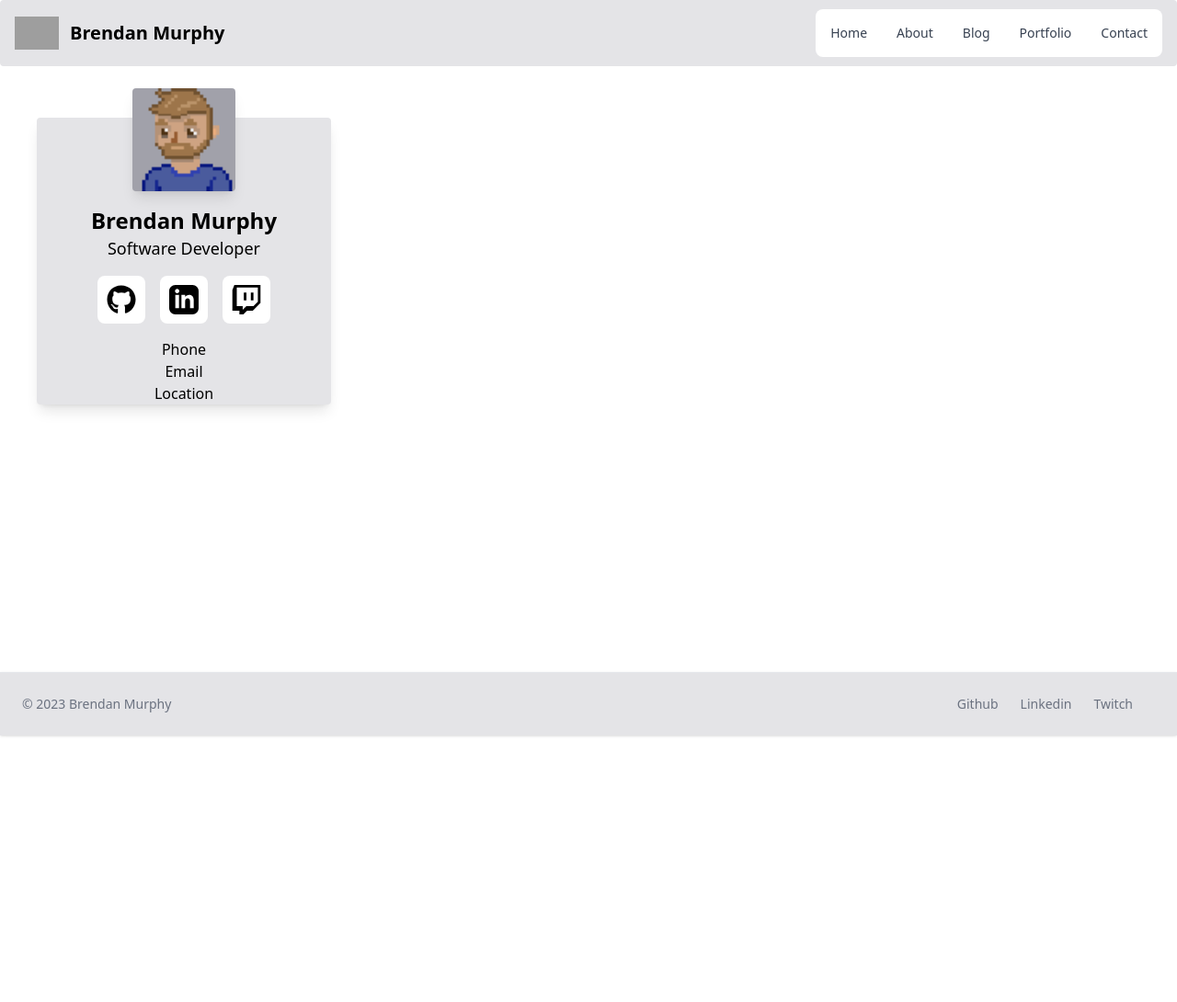
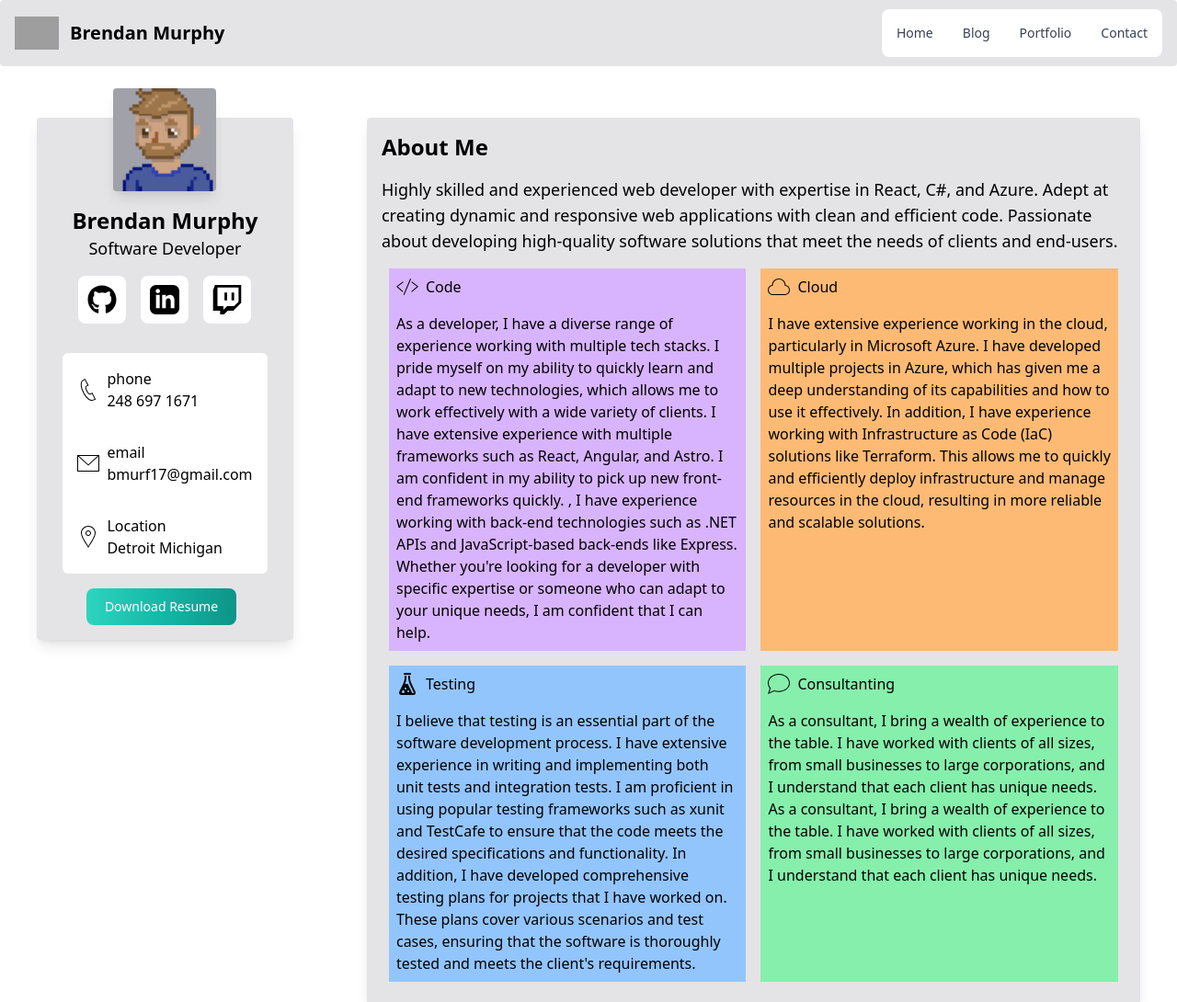
Before and after one commit to bmurf17/Astro-Profile, an Astro site: page / in a window 1280 px wide. Shown: the top 1090 px of the page at 92% size. Before the commit the page ends 800 px from the top, so only its background shows below. Built offline with nearby package versions, Linux system fonts and the light colour scheme; Astro itself is replaced by a stand-in of ours; grey boxes are pictures that could not be loaded.

Commit message:
Home Page and other clean up

```diff
--- a/src/components/Footer.astro
+++ b/src/components/Footer.astro
@@ -2,7 +2,7 @@
 ---
 
 <footer
-  class="fixed bottom-0 left-0 z-20 w-full p-4 bg-zinc-200 border-t border-gray-200 shadow md:flex md:items-center md:justify-between md:p-6 dark:bg-gray-800 dark:border-gray-600"
+  class="bottom-0 left-0 z-20 w-full p-4 bg-zinc-200 border-t border-gray-200 shadow md:flex md:items-center md:justify-between md:p-6 dark:bg-gray-800 dark:border-gray-600"
 >
   <span class="text-sm text-gray-500 sm:text-center dark:text-gray-400"
     >© 2023 Brendan Murphy
--- /dev/null
+++ b/src/components/Hero.astro
@@ -0,0 +1,137 @@
+<div
+  class="relative h-full flex flex-row md:w-1/4 w-auto bg-zinc-200 md:m-10 m-4 justify-center rounded shadow-lg"
+>
+  <div class="absolute h-28 md:w-28 -top-8 bg-zinc-400 rounded shadow-lg">
+    <img class="h-28 md:w-28" src="/profile.png" />
+  </div>
+  <div class="text-center pt-24 px-4">
+    <p class="text-2xl font-bold">Brendan Murphy</p>
+    <p class="text-lg">Software Developer</p>
+    <div class="flex md:flex-row flex-col justify-center pt-4">
+      <div class="md:mr-4 mb-4 rounded-md">
+        <a href="https://github.com/bmurf17">
+          <button
+            type="button"
+            class="text-black bg-white hover:bg-gray-400 focus:ring-4 focus:outline-none focus:ring-blue-300 font-medium rounded-lg text-sm p-2.5 text-center inline-flex items-center"
+          >
+            <svg
+              class="w-8 h-8"
+              aria-hidden="true"
+              focusable="false"
+              data-prefix="fab"
+              data-icon="github"
+              role="img"
+              xmlns="http://www.w3.org/2000/svg"
+              viewBox="0 0 496 512"
+              ><path
+                fill="currentColor"
+                d="M165.9 397.4c0 2-2.3 3.6-5.2 3.6-3.3 .3-5.6-1.3-5.6-3.6 0-2 2.3-3.6 5.2-3.6 3-.3 5.6 1.3 5.6 3.6zm-31.1-4.5c-.7 2 1.3 4.3 4.3 4.9 2.6 1 5.6 0 6.2-2s-1.3-4.3-4.3-5.2c-2.6-.7-5.5 .3-6.2 2.3zm44.2-1.7c-2.9 .7-4.9 2.6-4.6 4.9 .3 2 2.9 3.3 5.9 2.6 2.9-.7 4.9-2.6 4.6-4.6-.3-1.9-3-3.2-5.9-2.9zM244.8 8C106.1 8 0 113.3 0 252c0 110.9 69.8 205.8 169.5 239.2 12.8 2.3 17.3-5.6 17.3-12.1 0-6.2-.3-40.4-.3-61.4 0 0-70 15-84.7-29.8 0 0-11.4-29.1-27.8-36.6 0 0-22.9-15.7 1.6-15.4 0 0 24.9 2 38.6 25.8 21.9 38.6 58.6 27.5 72.9 20.9 2.3-16 8.8-27.1 16-33.7-55.9-6.2-112.3-14.3-112.3-110.5 0-27.5 7.6-41.3 23.6-58.9-2.6-6.5-11.1-33.3 2.6-67.9 20.9-6.5 69 27 69 27 20-5.6 41.5-8.5 62.8-8.5s42.8 2.9 62.8 8.5c0 0 48.1-33.6 69-27 13.7 34.7 5.2 61.4 2.6 67.9 16 17.7 25.8 31.5 25.8 58.9 0 96.5-58.9 104.2-114.8 110.5 9.2 7.9 17 22.9 17 46.4 0 33.7-.3 75.4-.3 83.6 0 6.5 4.6 14.4 17.3 12.1C428.2 457.8 496 362.9 496 252 496 113.3 383.5 8 244.8 8zM97.2 352.9c-1.3 1-1 3.3 .7 5.2 1.6 1.6 3.9 2.3 5.2 1 1.3-1 1-3.3-.7-5.2-1.6-1.6-3.9-2.3-5.2-1zm-10.8-8.1c-.7 1.3 .3 2.9 2.3 3.9 1.6 1 3.6 .7 4.3-.7 .7-1.3-.3-2.9-2.3-3.9-2-.6-3.6-.3-4.3 .7zm32.4 35.6c-1.6 1.3-1 4.3 1.3 6.2 2.3 2.3 5.2 2.6 6.5 1 1.3-1.3 .7-4.3-1.3-6.2-2.2-2.3-5.2-2.6-6.5-1zm-11.4-14.7c-1.6 1-1.6 3.6 0 5.9 1.6 2.3 4.3 3.3 5.6 2.3 1.6-1.3 1.6-3.9 0-6.2-1.4-2.3-4-3.3-5.6-2z"
+              ></path></svg
+            >
+          </button>
+        </a>
+      </div>
+      <div class="md:mr-4 mb-4 rounded-md">
+        <a href="https://www.linkedin.com/in/brendanmurphy17/">
+          <button
+            type="button"
+            class="text-black bg-white hover:bg-gray-400 focus:ring-4 focus:outline-none focus:ring-blue-300 font-medium rounded-lg text-sm p-2.5 text-center inline-flex items-center"
+          >
+            <svg
+              xmlns="http://www.w3.org/2000/svg"
+              class="w-8 h-8"
+              viewBox="0 0 24 24"
+              ><path
+                d="M19 0h-14c-2.761 0-5 2.239-5 5v14c0 2.761 2.239 5 5 5h14c2.762 0 5-2.239 5-5v-14c0-2.761-2.238-5-5-5zm-11 19h-3v-11h3v11zm-1.5-12.268c-.966 0-1.75-.79-1.75-1.764s.784-1.764 1.75-1.764 1.75.79 1.75 1.764-.783 1.764-1.75 1.764zm13.5 12.268h-3v-5.604c0-3.368-4-3.113-4 0v5.604h-3v-11h3v1.765c1.396-2.586 7-2.777 7 2.476v6.759z"
+              ></path></svg
+            >
+          </button>
+        </a>
+      </div>
+      <div class="rounded-md">
+        <a href="https://www.twitch.tv/bmurf17">
+          <button
+            type="button"
+            class="text-black bg-white hover:bg-gray-400 focus:ring-4 focus:outline-none focus:ring-blue-300 font-medium rounded-lg text-sm p-2.5 text-center inline-flex items-center"
+          >
+            <svg
+              xmlns="http://www.w3.org/2000/svg"
+              class="w-8 h-8"
+              viewBox="0 0 24 24"
+              ><path
+                d="M2.149 0l-1.612 4.119v16.836h5.731v3.045h3.224l3.045-3.045h4.657l6.269-6.269v-14.686h-21.314zm19.164 13.612l-3.582 3.582h-5.731l-3.045 3.045v-3.045h-4.836v-15.045h17.194v11.463zm-3.582-7.343v6.262h-2.149v-6.262h2.149zm-5.731 0v6.262h-2.149v-6.262h2.149z"
+                fill-rule="evenodd"
+                clip-rule="evenodd"></path></svg
+            >
+          </button>
+        </a>
+      </div>
+    </div>
+    <div class="flex flex-col justify-start my-4 bg-white rounded-md">
+      <div class="flex flex-row m-4">
+        <div class="mr-2 mt-3">
+          <svg
+            width="24"
+            height="24"
+            xmlns="http://www.w3.org/2000/svg"
+            fill-rule="evenodd"
+            clip-rule="evenodd"
+            ><path
+              d="M8.26 1.289l-1.564.772c-5.793 3.02 2.798 20.944 9.31 20.944.46 0 .904-.094 1.317-.284l1.542-.755-2.898-5.594-1.54.754c-.181.087-.384.134-.597.134-2.561 0-6.841-8.204-4.241-9.596l1.546-.763-2.875-5.612zm7.746 22.711c-5.68 0-12.221-11.114-12.221-17.832 0-2.419.833-4.146 2.457-4.992l2.382-1.176 3.857 7.347-2.437 1.201c-1.439.772 2.409 8.424 3.956 7.68l2.399-1.179 3.816 7.36s-2.36 1.162-2.476 1.215c-.547.251-1.129.376-1.733.376"
+            ></path></svg
+          >
+        </div>
+        <div class="flex flex-col">
+          <p class="text-left">phone</p>
+          <p>248 697 1671</p>
+        </div>
+      </div>
+      <div class="flex flex-row m-4 align-middle">
+        <div class="mr-2 mt-3">
+          <svg
+            width="24"
+            height="24"
+            xmlns="http://www.w3.org/2000/svg"
+            fill-rule="evenodd"
+            clip-rule="evenodd"
+            ><path
+              d="M24 21h-24v-18h24v18zm-23-16.477v15.477h22v-15.477l-10.999 10-11.001-10zm21.089-.523h-20.176l10.088 9.171 10.088-9.171z"
+            ></path></svg
+          >
+        </div>
+        <div class="flex flex-col">
+          <p class="text-left">email</p>
+          <p>bmurf17@gmail.com</p>
+        </div>
+      </div>
+      <div class="flex flex-row m-4">
+        <div class="mr-2 mt-3">
+          <svg
+            width="24"
+            height="24"
+            xmlns="http://www.w3.org/2000/svg"
+            fill-rule="evenodd"
+            clip-rule="evenodd"
+            ><path
+              d="M12 10c-1.104 0-2-.896-2-2s.896-2 2-2 2 .896 2 2-.896 2-2 2m0-5c-1.657 0-3 1.343-3 3s1.343 3 3 3 3-1.343 3-3-1.343-3-3-3m-7 2.602c0-3.517 3.271-6.602 7-6.602s7 3.085 7 6.602c0 3.455-2.563 7.543-7 14.527-4.489-7.073-7-11.072-7-14.527m7-7.602c-4.198 0-8 3.403-8 7.602 0 4.198 3.469 9.21 8 16.398 4.531-7.188 8-12.2 8-16.398 0-4.199-3.801-7.602-8-7.602"
+            ></path></svg
+          >
+        </div>
+        <div class="flex flex-col">
+          <p class="text-left">Location</p>
+          <p>Detroit Michigan</p>
+        </div>
+      </div>
+    </div>
+
+    <div class="mb-2">
+      <button>
+        <button
+          type="button"
+          class="text-white bg-gradient-to-r from-teal-400 via-teal-500 to-teal-600 hover:bg-gradient-to-br focus:ring-4 focus:outline-none focus:ring-teal-300 dark:focus:ring-teal-800 font-medium rounded-lg text-sm px-5 py-2.5 text-center mr-2 mb-2"
+          >Download Resume</button
+        ></button
+      >
+    </div>
+  </div>
+</div>
--- a/src/components/Navbar.astro
+++ b/src/components/Navbar.astro
@@ -48,13 +48,7 @@ const pathname = new URL(Astro.request.url).pathname;
             aria-current="page">Home</a
           >
         </li>
-        <li>
-          <a
-            href="/about"
-            class="block py-2 pl-3 pr-4 text-gray-700 rounded hover:bg-gray-100 md:hover:bg-transparent md:border-0 md:hover:text-blue-700 md:p-0 dark:text-gray-400 md:dark:hover:text-white dark:hover:bg-gray-700 dark:hover:text-white md:dark:hover:bg-transparent"
-            >About</a
-          >
-        </li>
+
         <li>
           <a
             href="/blog"
--- a/src/layouts/BaseLayout.astro
+++ b/src/layouts/BaseLayout.astro
@@ -13,9 +13,9 @@ const { pageTitle } = Astro.props;
     <title>{pageTitle}</title>
   </head>
   <body>
-    <div class="flex h-full flex-col">
+    <div class="flex h-screen flex-col">
       <Navigation />
-      <div class="container mx-auto pt-4 flex-1">
+      <div class="flex-1 container mx-auto pt-4">
         <slot />
       </div>
 
--- a/src/pages/index.astro
+++ b/src/pages/index.astro
@@ -1,4 +1,5 @@
 ---
+import Hero from "../components/Hero.astro";
 import BaseLayout from "../layouts/BaseLayout.astro";
 const pageTitle = "Home Page";
 ---
@@ -13,79 +14,108 @@ const pageTitle = "Home Page";
   </head>
   <body>
     <BaseLayout pageTitle={pageTitle}>
+      <div class="flex md:flex-row flex-col mb-4 md:mt-0 mt-4">
+        <Hero />
         <div
-        class="relative h-full flex flex-row md:w-1/4 bg-zinc-200 m-10 justify-center rounded shadow-lg"
+          class="relative h-full md:w-3/4 w-auto bg-zinc-200 md:m-10 m-4 justify-start rounded shadow-lg p-4"
         >
-        <div class="absolute h-28 md:w-28 -top-8 bg-zinc-400 rounded shadow-lg">
-          <img class="h-28 md:w-28" src="/profile.png" />
+          <p class="text-2xl text-left pb-4 font-bold">About Me</p>
+          <div class="flex md:flex-row flex-col justify-center mb-2">
+            <div class="text-lg">
+              Highly skilled and experienced web developer with expertise in
+              React, C#, and Azure. Adept at creating dynamic and responsive web
+              applications with clean and efficient code. Passionate about
+              developing high-quality software solutions that meet the needs of
+              clients and end-users.
             </div>
-        <div class="text-center pt-24 px-4">
-          <p class="text-2xl font-bold">Brendan Murphy</p>
-          <p class="text-lg">Software Developer</p>
-          <div class="flex md:flex-row flex-col justify-center pt-4">
-            <div class="mr-4 rounded-md">
-              <a href="https://github.com/bmurf17">
-                <button
-                  type="button"
-                  class="text-black bg-white hover:bg-gray-400 focus:ring-4 focus:outline-none focus:ring-blue-300 font-medium rounded-lg text-sm p-2.5 text-center inline-flex items-center"
-                >
-                  <svg
-                    class="w-8 h-8"
-                    aria-hidden="true"
-                    focusable="false"
-                    data-prefix="fab"
-                    data-icon="github"
-                    role="img"
-                    xmlns="http://www.w3.org/2000/svg"
-                    viewBox="0 0 496 512"
+          </div>
+          <div class="flex md:flex-row flex-col">
+            <div class="bg-purple-300 md:w-1/2 w-full m-2">
+              <div class="m-2 flex flex-row">
+                <svg xmlns="http://www.w3.org/2000/svg" class="w-8 h-8"
                   ><path
-                      fill="currentColor"
-                      d="M165.9 397.4c0 2-2.3 3.6-5.2 3.6-3.3 .3-5.6-1.3-5.6-3.6 0-2 2.3-3.6 5.2-3.6 3-.3 5.6 1.3 5.6 3.6zm-31.1-4.5c-.7 2 1.3 4.3 4.3 4.9 2.6 1 5.6 0 6.2-2s-1.3-4.3-4.3-5.2c-2.6-.7-5.5 .3-6.2 2.3zm44.2-1.7c-2.9 .7-4.9 2.6-4.6 4.9 .3 2 2.9 3.3 5.9 2.6 2.9-.7 4.9-2.6 4.6-4.6-.3-1.9-3-3.2-5.9-2.9zM244.8 8C106.1 8 0 113.3 0 252c0 110.9 69.8 205.8 169.5 239.2 12.8 2.3 17.3-5.6 17.3-12.1 0-6.2-.3-40.4-.3-61.4 0 0-70 15-84.7-29.8 0 0-11.4-29.1-27.8-36.6 0 0-22.9-15.7 1.6-15.4 0 0 24.9 2 38.6 25.8 21.9 38.6 58.6 27.5 72.9 20.9 2.3-16 8.8-27.1 16-33.7-55.9-6.2-112.3-14.3-112.3-110.5 0-27.5 7.6-41.3 23.6-58.9-2.6-6.5-11.1-33.3 2.6-67.9 20.9-6.5 69 27 69 27 20-5.6 41.5-8.5 62.8-8.5s42.8 2.9 62.8 8.5c0 0 48.1-33.6 69-27 13.7 34.7 5.2 61.4 2.6 67.9 16 17.7 25.8 31.5 25.8 58.9 0 96.5-58.9 104.2-114.8 110.5 9.2 7.9 17 22.9 17 46.4 0 33.7-.3 75.4-.3 83.6 0 6.5 4.6 14.4 17.3 12.1C428.2 457.8 496 362.9 496 252 496 113.3 383.5 8 244.8 8zM97.2 352.9c-1.3 1-1 3.3 .7 5.2 1.6 1.6 3.9 2.3 5.2 1 1.3-1 1-3.3-.7-5.2-1.6-1.6-3.9-2.3-5.2-1zm-10.8-8.1c-.7 1.3 .3 2.9 2.3 3.9 1.6 1 3.6 .7 4.3-.7 .7-1.3-.3-2.9-2.3-3.9-2-.6-3.6-.3-4.3 .7zm32.4 35.6c-1.6 1.3-1 4.3 1.3 6.2 2.3 2.3 5.2 2.6 6.5 1 1.3-1.3 .7-4.3-1.3-6.2-2.2-2.3-5.2-2.6-6.5-1zm-11.4-14.7c-1.6 1-1.6 3.6 0 5.9 1.6 2.3 4.3 3.3 5.6 2.3 1.6-1.3 1.6-3.9 0-6.2-1.4-2.3-4-3.3-5.6-2z"
+                    d="M16 3.383l-.924-.383-7.297 17.617.924.383 7.297-17.617zm.287 3.617l6.153 4.825-6.173 5.175.678.737 7.055-5.912-7.048-5.578-.665.753zm-8.478 0l-6.249 4.825 6.003 5.175-.679.737-6.884-5.912 7.144-5.578.665.753z"
                   ></path></svg
                 >
-                </button>
-              </a>
+                Code
               </div>
-            <div class="mr-4 rounded-md">
-              <a href="https://www.linkedin.com/in/brendanmurphy17/">
-                <button
-                  type="button"
-                  class="text-black bg-white hover:bg-gray-400 focus:ring-4 focus:outline-none focus:ring-blue-300 font-medium rounded-lg text-sm p-2.5 text-center inline-flex items-center"
-                >
-                  <svg
-                    xmlns="http://www.w3.org/2000/svg"
-                    class="w-8 h-8"
-                    viewBox="0 0 24 24"
+              <div class="m-2">
+                As a developer, I have a diverse range of experience working
+                with multiple tech stacks. I pride myself on my ability to
+                quickly learn and adapt to new technologies, which allows me to
+                work effectively with a wide variety of clients. I have
+                extensive experience with multiple frameworks such as React,
+                Angular, and Astro. I am confident in my ability to pick up new
+                front-end frameworks quickly. , I have experience working with
+                back-end technologies such as .NET APIs and JavaScript-based
+                back-ends like Express. Whether you're looking for a developer
+                with specific expertise or someone who can adapt to your unique
+                needs, I am confident that I can help.
+              </div>
+            </div>
+            <div class="bg-orange-300 md:w-1/2 w-full m-2">
+              <div class="m-2 flex flex-row">
+                <svg class="w-8 h-8" xmlns="http://www.w3.org/2000/svg"
                   ><path
-                      d="M19 0h-14c-2.761 0-5 2.239-5 5v14c0 2.761 2.239 5 5 5h14c2.762 0 5-2.239 5-5v-14c0-2.761-2.238-5-5-5zm-11 19h-3v-11h3v11zm-1.5-12.268c-.966 0-1.75-.79-1.75-1.764s.784-1.764 1.75-1.764 1.75.79 1.75 1.764-.783 1.764-1.75 1.764zm13.5 12.268h-3v-5.604c0-3.368-4-3.113-4 0v5.604h-3v-11h3v1.765c1.396-2.586 7-2.777 7 2.476v6.759z"
+                    d="M18.5 20h-13c-2.481 0-4.5-2.019-4.5-4.5 0-2.178 1.555-4.038 3.698-4.424l.779-.14.043-.79c.185-3.447 3.031-6.146 6.48-6.146 3.449 0 6.295 2.699 6.479 6.146l.043.79.78.14c2.142.386 3.698 2.246 3.698 4.424 0 2.481-2.019 4.5-4.5 4.5m.979-9.908c-.212-3.951-3.473-7.092-7.479-7.092s-7.267 3.141-7.479 7.092c-2.57.463-4.521 2.706-4.521 5.408 0 3.037 2.463 5.5 5.5 5.5h13c3.037 0 5.5-2.463 5.5-5.5 0-2.702-1.951-4.945-4.521-5.408"
                   ></path></svg
                 >
-                </button>
-              </a>
+                Cloud
               </div>
-            <div class="rounded-md">
-              <a href="https://www.twitch.tv/bmurf17">
-                <button
-                  type="button"
-                  class="text-black bg-white hover:bg-gray-400 focus:ring-4 focus:outline-none focus:ring-blue-300 font-medium rounded-lg text-sm p-2.5 text-center inline-flex items-center"
-                >
-                  <svg
-                    xmlns="http://www.w3.org/2000/svg"
-                    class="w-8 h-8"
-                    viewBox="0 0 24 24"
-                    ><path
-                      d="M2.149 0l-1.612 4.119v16.836h5.731v3.045h3.224l3.045-3.045h4.657l6.269-6.269v-14.686h-21.314zm19.164 13.612l-3.582 3.582h-5.731l-3.045 3.045v-3.045h-4.836v-15.045h17.194v11.463zm-3.582-7.343v6.262h-2.149v-6.262h2.149zm-5.731 0v6.262h-2.149v-6.262h2.149z"
-                      fill-rule="evenodd"
-                      clip-rule="evenodd"></path></svg
-                  >
-                </button>
-              </a>
+              <div class="m-2">
+                I have extensive experience working in the cloud, particularly
+                in Microsoft Azure. I have developed multiple projects in Azure,
+                which has given me a deep understanding of its capabilities and
+                how to use it effectively. In addition, I have experience
+                working with Infrastructure as Code (IaC) solutions like
+                Terraform. This allows me to quickly and efficiently deploy
+                infrastructure and manage resources in the cloud, resulting in
+                more reliable and scalable solutions.
               </div>
             </div>
-          <div class="flex flex-col justify-start pt-4">
-            <p>Phone</p>
-            <p>Email</p>
-            <p>Location</p>
+          </div>
+          <div class="flex md:flex-row flex-col w-full">
+            <div class="bg-blue-300 md:w-1/2 w-full m-2">
+              <div class="m-2 flex flex-row">
+                <svg xmlns="http://www.w3.org/2000/svg" class="w-8 h-8"
+                  ><path
+                    d="M20.759 20.498l-3.743-7.856c-1.041-2.186-2.016-4.581-2.016-7.007v-2.635h-2c0 3.391-.083 5.188 2.21 10.502l3.743 7.854c.143.302-.068.644-.377.644h-1.246l-4.88-10h-2.984c1.795-4.183 1.528-5.963 1.534-9h-2v2.635c0 2.426-.975 4.82-2.016 7.006l-3.743 7.856c-.165.348-.241.708-.241 1.058 0 1.283 1.023 2.445 2.423 2.445h13.153c1.4 0 2.424-1.162 2.424-2.446 0-.35-.076-.709-.241-1.056zm-13.259 1.502c-.829 0-1.5-.671-1.5-1.5s.671-1.5 1.5-1.5 1.5.671 1.5 1.5-.671 1.5-1.5 1.5zm2.5-4c-.553 0-1-.447-1-1 0-.553.447-1 1-1 .552 0 1 .447 1 1 0 .553-.448 1-1 1zm3 3c-.552 0-1-.448-1-1s.448-1 1-1 1 .448 1 1-.448 1-1 1zm-5-20c0-.552.448-1 1-1h6c.553 0 1 .448 1 1s-.447 1-1 1h-6c-.552 0-1-.448-1-1z"
+                  ></path></svg
+                >
+                Testing
+              </div>
+              <div class="m-2">
+                I believe that testing is an essential part of the software
+                development process. I have extensive experience in writing and
+                implementing both unit tests and integration tests. I am
+                proficient in using popular testing frameworks such as xunit and
+                TestCafe to ensure that the code meets the desired
+                specifications and functionality. In addition, I have developed
+                comprehensive testing plans for projects that I have worked on.
+                These plans cover various scenarios and test cases, ensuring
+                that the software is thoroughly tested and meets the client's
+                requirements.
+              </div>
+            </div>
+            <div class="bg-green-300 md:w-1/2 w-full m-2">
+              <div class="m-2 flex flex-row">
+                <svg class="w-8 h-8" xmlns="http://www.w3.org/2000/svg"
+                  ><path
+                    d="M12 1c-6.338 0-12 4.226-12 10.007 0 2.05.739 4.063 2.047 5.625l-1.993 6.368 6.946-3c1.705.439 3.334.641 4.864.641 7.174 0 12.136-4.439 12.136-9.634 0-5.812-5.701-10.007-12-10.007m0 1c6.065 0 11 4.041 11 9.007 0 4.922-4.787 8.634-11.136 8.634-1.881 0-3.401-.299-4.946-.695l-5.258 2.271 1.505-4.808c-1.308-1.564-2.165-3.128-2.165-5.402 0-4.966 4.935-9.007 11-9.007"
+                  ></path></svg
+                >
+                Consultanting
+              </div>
+              <div class="m-2">
+                As a consultant, I bring a wealth of experience to the table. I
+                have worked with clients of all sizes, from small businesses to
+                large corporations, and I understand that each client has unique
+                needs. As a consultant, I bring a wealth of experience to the
+                table. I have worked with clients of all sizes, from small
+                businesses to large corporations, and I understand that each
+                client has unique needs.
+              </div>
+            </div>
           </div>
         </div>
       </div>
```
Also changed, not shown: src/pages/about.astro (deleted, +0 -69 lines). Lines whose indentation alone changed are shown as unchanged.
